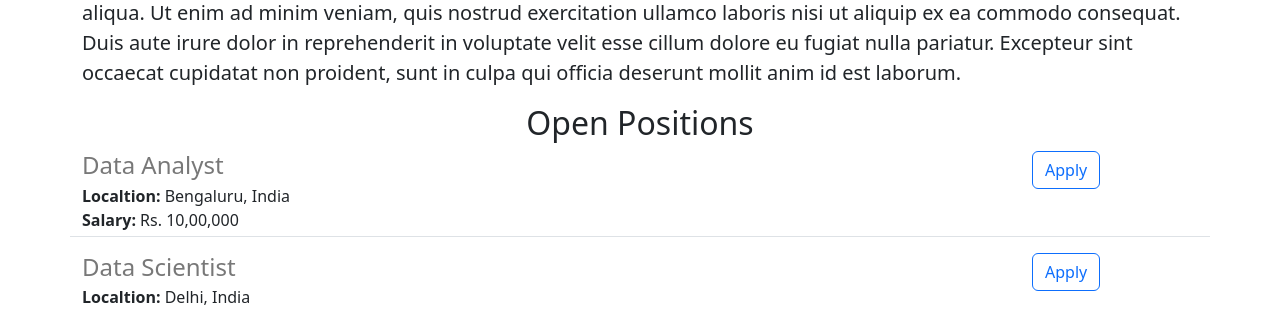
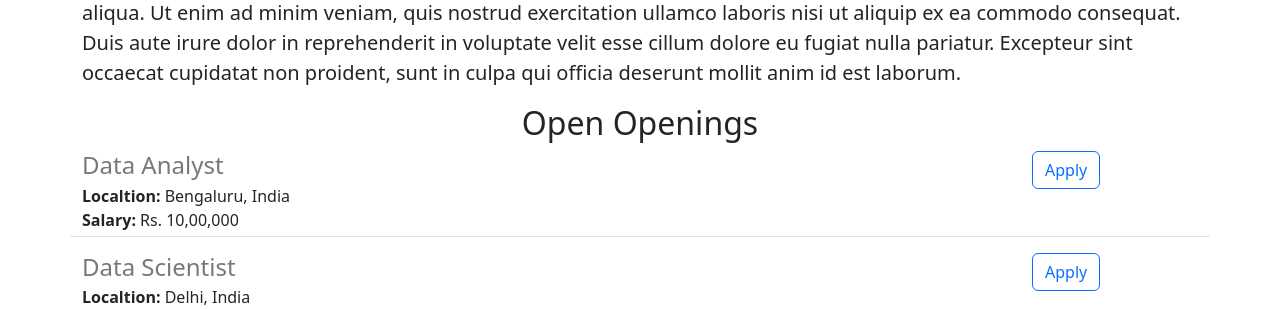
Before and after one commit to phamtungthuy/careers-website, a Flask app: page / in a window 1280 px wide. Shown: the part 542-851 px from the top of the page. Run offline with Flask 3, Linux system fonts and the light colour scheme.

Commit message:
made some change?

```diff
--- a/templates/home.html
+++ b/templates/home.html
@@ -23,7 +23,7 @@
     <img id="banner" class="img-fluid" src="./static/banner.jpg" alt="">
     <h2 class="text-center mt-2 mb-4">About Pham Tung Thuy</h2>
     <p class="lead">Lorem ipsum dolor sit amet, consectetur adipiscing elit, sed do eiusmod tempor incididunt ut labore et dolore magna aliqua. Ut enim ad minim veniam, quis nostrud exercitation ullamco laboris nisi ut aliquip ex ea commodo consequat. Duis aute irure dolor in reprehenderit in voluptate velit esse cillum dolore eu fugiat nulla pariatur. Excepteur sint occaecat cupidatat non proident, sunt in culpa qui officia deserunt mollit anim id est laborum.</p>
-    <h2 class="text-center">Open Positions</h2>
+    <h2 class="text-center">Open Openings</h2>
     <div>
       {% for job in jobs %}
         {% include 'jobitem.html' %}
```
